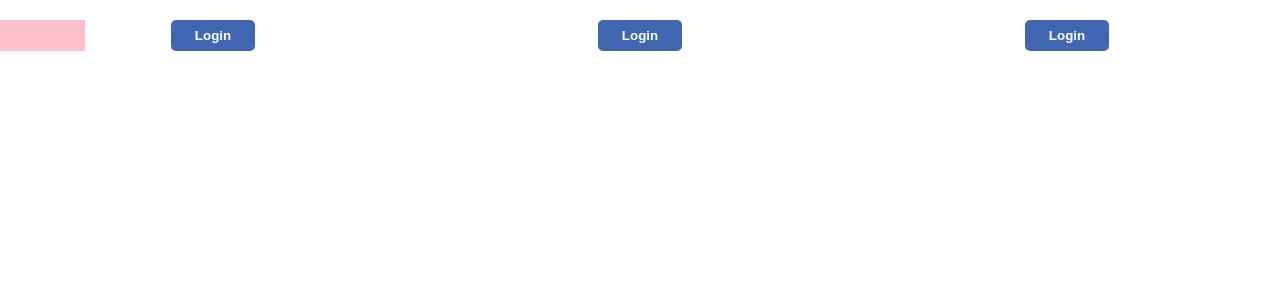
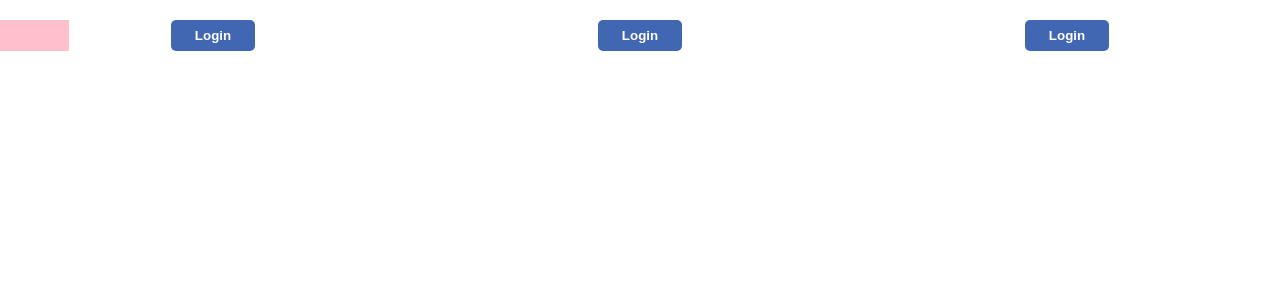
Before and after one commit to secretLabHQ389/SCSS-navbar, a React (Create React App) app: page / in a window 1280 px wide. In both pictures the pointer is over the element 42 px from the left and 35 px from the top of the page. Shown: the top 300 px of the page. Built offline with nearby package versions, Linux system fonts and the light colour scheme.

Commit message:
SCSS calc combines percentage and rem

```diff
--- a/src/components/navbar/navbar.scss
+++ b/src/components/navbar/navbar.scss
@@ -9,5 +9,7 @@
 
   div:hover {
     background-color: pink;
+    width: calc(100% - 1rem);
+    text-align: center;
   }
 }
```
